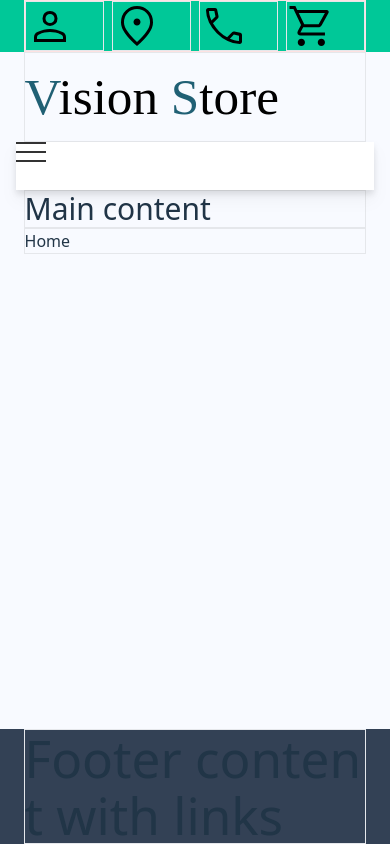
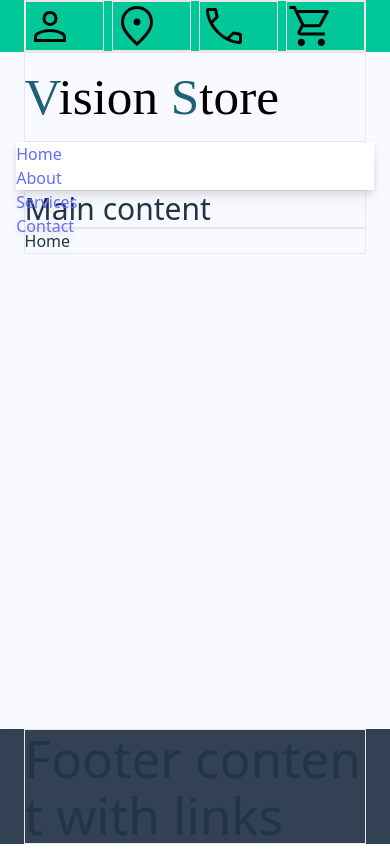
Before and after one commit to LAakerberg/online-shop-project, a React (Vite) app: page / in a window 390 px wide. Built offline with nearby package versions, Linux system fonts and the light colour scheme.

Commit message:
Clean up global CSS and moving hamburger

```diff
--- a/src/index.css
+++ b/src/index.css
@@ -37,11 +37,6 @@
   .greenCap {
     color: #206074;
   }
-}
-
-li {
-  display: inline;
-  padding: 0px 5px;
 }
 
 a {
@@ -101,75 +96,3 @@ button:focus-visible {
 .bg-color-top {
   background-color: #00c898;
 }
-
-/* Hamburger style */
-
-nav {
-  background-color: #fff;
-  display: flex;
-  align-items: center;
-}
-
-.hamburger-menu {
-  display: none;
-  flex-direction: column;
-  justify-content: space-between;
-  cursor: pointer;
-  width: 30px;
-  height: 20px;
-}
-
-.bar {
-  width: 100%;
-  height: 2px;
-  background-color: #333;
-  transition: transform 0.3s ease-in-out;
-}
-
-.menu-items {
-  display: block;
-  flex-direction: row;
-  list-style: none;
-  margin: 0;
-  padding: 0;
-}
-
-.menu-items li {
-  display: inline-block;
-}
-
-.menu-items li a {
-  text-decoration: none;
-  color: #333;
-  font-size: 20px;
-}
-
-.hamburger-menu.active .bar:nth-child(1) {
-  transform: translateY(10px) rotate(55deg);
-}
-
-.hamburger-menu.active .bar:nth-child(2) {
-  opacity: 0;
-}
-
-.hamburger-menu.active .bar:nth-child(3) {
-  transform: translateY(-10px) rotate(-55deg);
-}
-
-.menu-items.active {
-  display: flex;
-}
-
-/* Media query */
-
-@media screen and (max-width: 600px) {
-  .menu-items {
-    display: none;
-  }
-  .hamburger-menu {
-    display: flex;
-  }
-
-  @media screen and (max-width: 600px) {
-  }
-}
```
